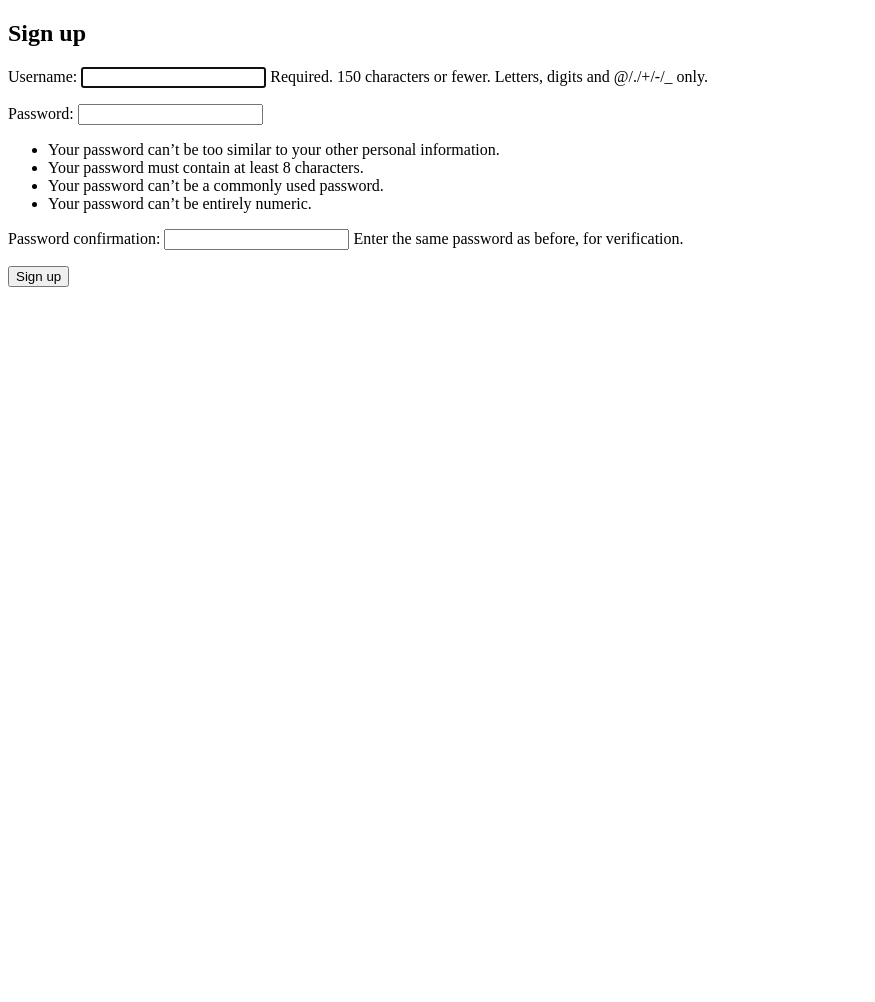
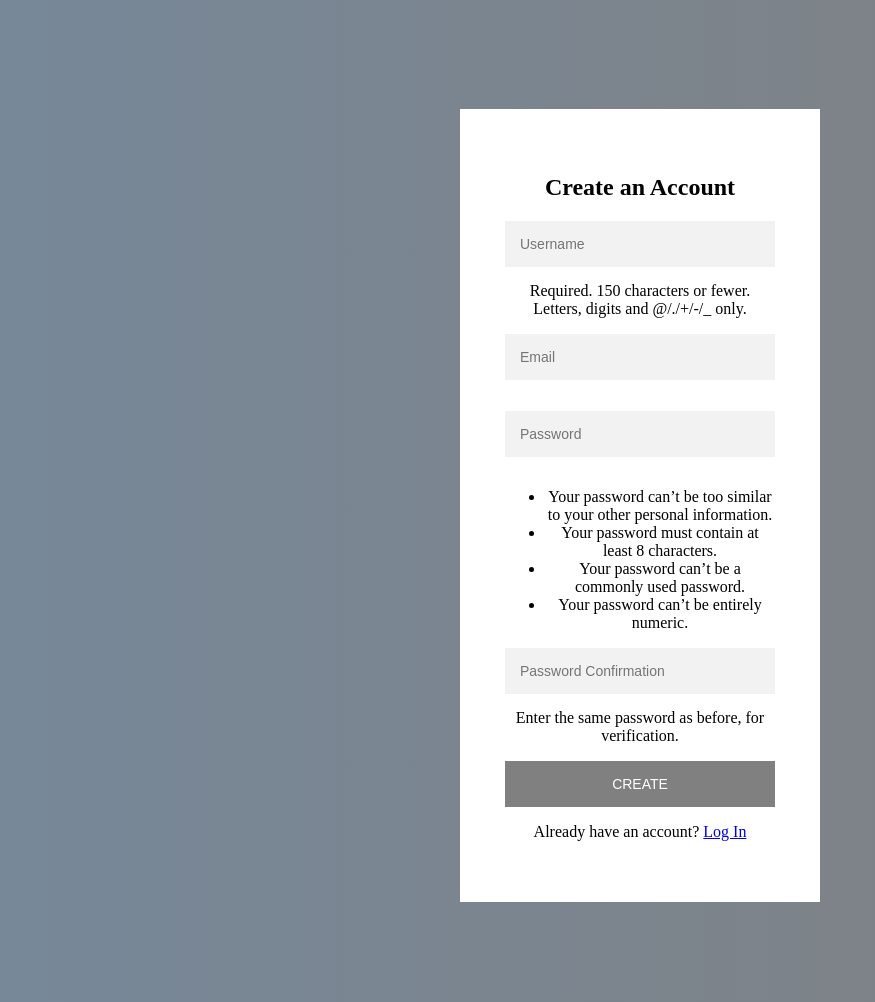
Before and after one commit to joshuaspring9/iot-web-platform, a Django app: page /accounts/signup/ in a window 1280 px wide. Shown: the whole page, without its empty margins (0-875 px from the left). Before the commit the page ends 287 px from the top, so only its background shows below. Run offline with Django 3.2, Linux system fonts and the light colour scheme.

Commit message:
Implement sign up form using the Frontend template Implement the sign up form with a custom form class that integrates the Frontend subteam's html and css

```diff
--- a/dashboard/forms.py
+++ b/dashboard/forms.py
@@ -6,10 +6,33 @@ from django.forms.widgets import PasswordInput, TextInput
 from .models import CustomUser
 
 class CustomUserCreationForm(UserCreationForm):
+    def __init__(self, *args, **kwargs):
+        super().__init__(*args, **kwargs)
+        self.fields['username'].widget.attrs.update({
+            'placeholder': 'Username'
+        })
+        self.fields['username'].label = ''
+        self.fields['password1'].widget.attrs.update({
+            'placeholder': 'Password'
+        })
+        self.fields['password1'].label = ''
+        self.fields['password2'].widget.attrs.update({
+            'placeholder': 'Password Confirmation'
+        })
+        self.fields['password2'].label = ''
+        self.fields['email'].widget.attrs.update({
+            'placeholder': 'Email'
+        })
+        self.fields['email'].label = ''
 
     class Meta(UserCreationForm):
         model = CustomUser
-        fields = ('username', 'email')
+        fields = ('username', 'email', )
+
+    class Media:
+        css = {
+            'all': ('dashboard/login-form.css',),
+        }
 
 class CustomUserChangeForm(UserChangeForm):
 
--- a/dashboard/templates/dashboard/signup.html
+++ b/dashboard/templates/dashboard/signup.html
@@ -1,12 +1,24 @@
 {% extends 'dashboard/base.html' %}
+{% load static %}
 
 {% block title %}Sign Up{% endblock %}
 
+{% block header %}
+<link rel = "stylesheet" href="{% static 'dashboard/login.css' %}">
+{{form.media}}
+{% endblock %}
+
 {% block content %}
-  <h2>Sign up</h2>
-  <form method="post">
-    {% csrf_token %}
-    {{ form.as_p }}
-    <button type="submit">Sign up</button>
-  </form>
+<div class="login-page">
+
+  <div class="form">
+    <h2>Create an Account</h2>
+    <form class="register-form" method="post" >
+      {% csrf_token %}
+      {{form.as_p}}
+      <button type="submit">create</button>
+    </form>
+    <p>Already have an account? <a href="{% url 'dashboard:login' %}">Log In</a></p>
+  </div>
+</div>
 {% endblock %}
--- a/dashboard/urls.py
+++ b/dashboard/urls.py
@@ -4,7 +4,7 @@ from .forms import CustomAuthForm
 
 from . import views
 
-
+app_name='dashboard'
 urlpatterns = [
     path('signup/', views.SignUp.as_view(), name='signup'),
     path('login/', auth_views.LoginView.as_view(template_name='dashboard/login.html', authentication_form=CustomAuthForm), name='login'),
--- a/dashboard/views.py
+++ b/dashboard/views.py
@@ -1,4 +1,5 @@
 from django.shortcuts import render
+from .forms import CustomUserCreationForm
 
 # Create your views here.
 
@@ -8,6 +9,6 @@ from django.views import generic
 
 
 class SignUp(generic.CreateView):
-    form_class = UserCreationForm
+    form_class = CustomUserCreationForm
     success_url = reverse_lazy('login')
     template_name = 'dashboard/signup.html'
```
Also changed, not shown: dashboard/templates/dashboard/login.html (+1 -8 lines).
